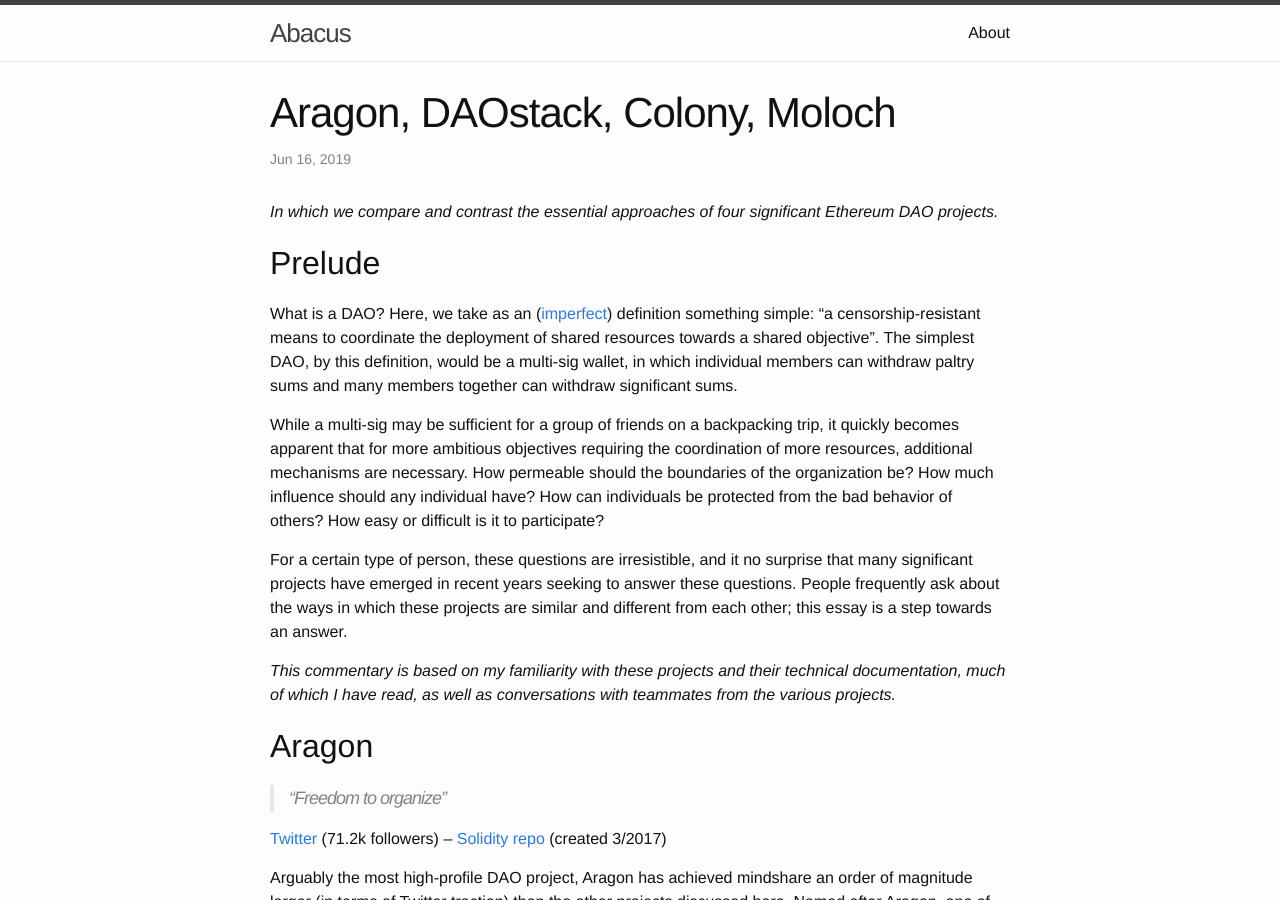
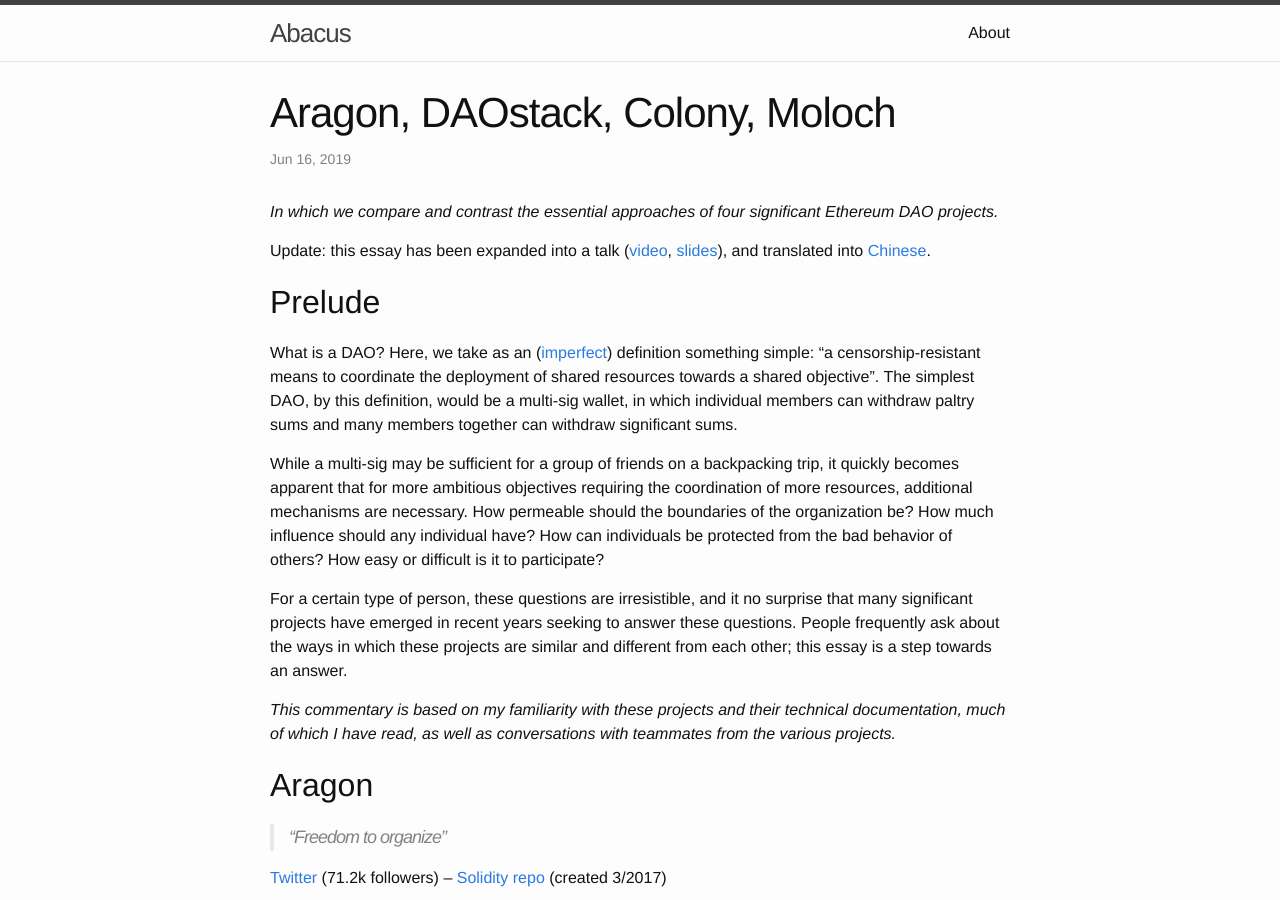
Before and after one commit to kronosapiens/kronosapiens.github.io, a Jekyll site: the page built from _posts/2019-06-16-aragon-daostack-colony-moloch.md, in a window 1280 px wide and 900 px high. Built offline with Jekyll 4.4.1, drawn with Linux system fonts in a browser that asks for light colours; comment, search, counter and statistics services are not loaded.

Commit message:
Add slides and translation links.

```diff
--- a/_posts/2019-06-16-aragon-daostack-colony-moloch.md
+++ b/_posts/2019-06-16-aragon-daostack-colony-moloch.md
@@ -11,6 +11,8 @@
 ---
 
 *In which we compare and contrast the essential approaches of four significant Ethereum DAO projects.*
+
+Update: this essay has been expanded into a talk ([video](https://youtu.be/RkN7-UcpC4A), [slides]({{site.baseurl}}/talks/dao-slides.pdf)), and translated into [Chinese](https://mp.weixin.qq.com/s/V3oGvd453J9gvbFJffV3TA).
 
 ## Prelude
 
```
Also changed, not shown: 1 other file.
